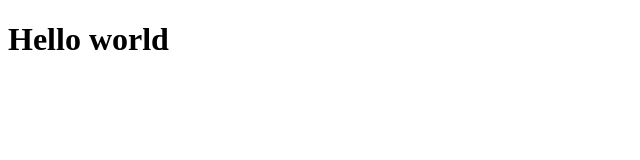
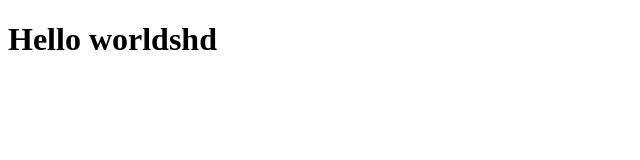
Before and after one commit to Bxull/Git-course, a plain HTML site: page index.html in a window 1280 px wide. Shown: the full height of the page, 0-640 px from the left. Drawn offline with Linux system fonts and the light colour scheme.

```diff
--- a/index.html
+++ b/index.html
@@ -5,6 +5,6 @@
     <title>Gustavo</title>
 </head>
 <body>
-   <h1> Hello world</h1>
+   <h1> Hello worldshd</h1>
 </body>
 </html>
```
